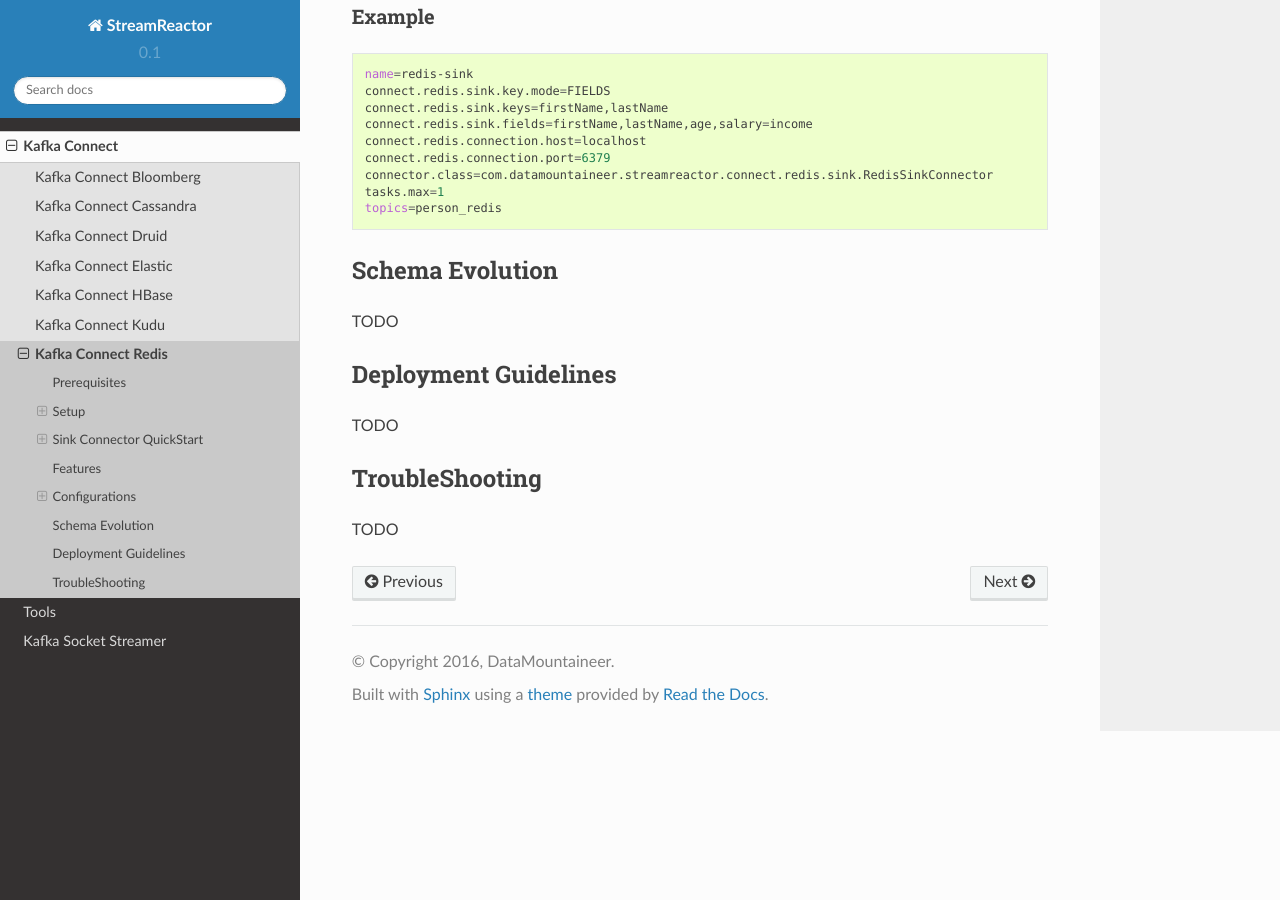
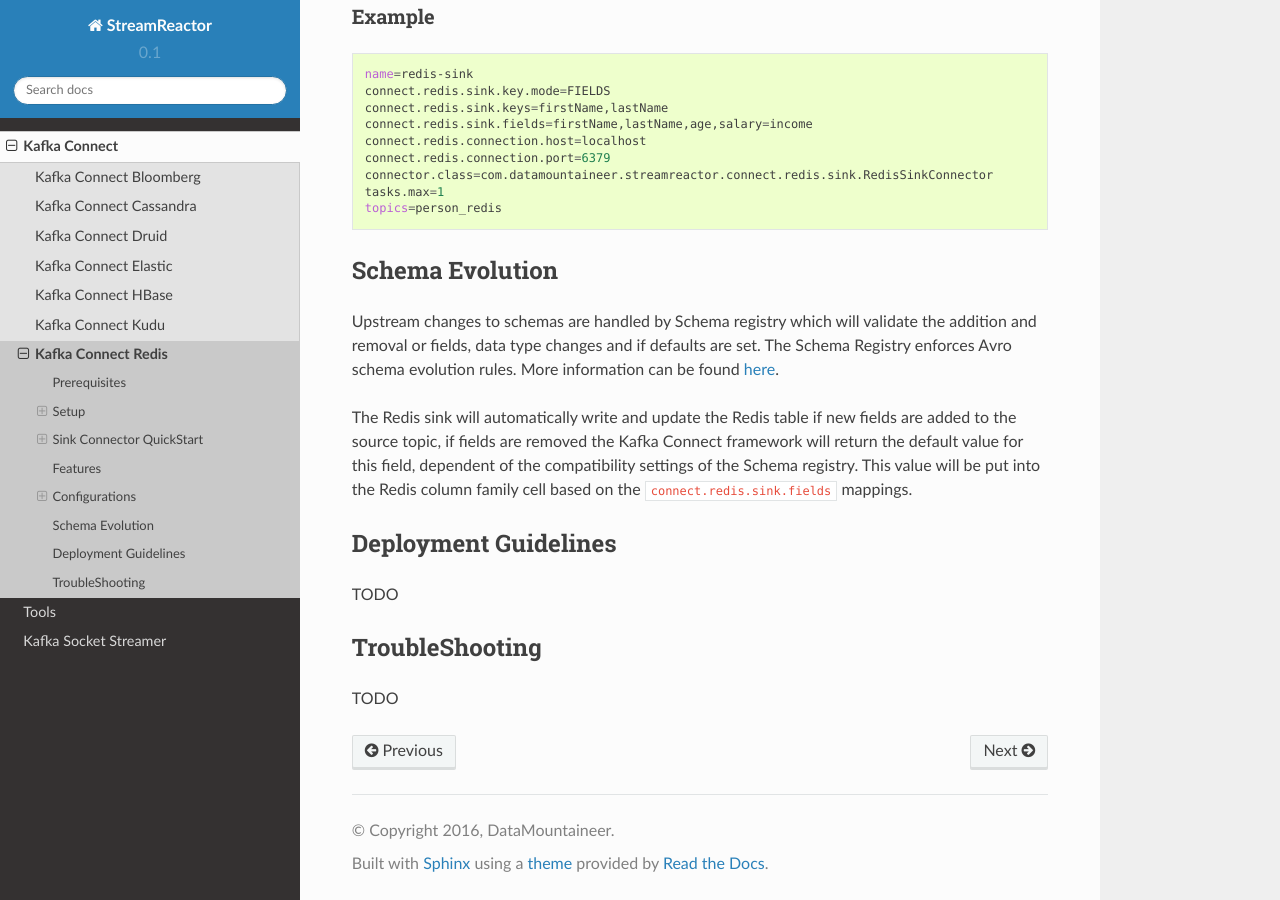
Before and after one commit to waffle-iron/docs, a Sphinx documentation site: the page built from source/redis.rst, in a window 1280 px wide and 900 px high, scrolled down 7102 px. Built offline with Sphinx 7.4.7 and the Read the Docs theme 2.0.0, drawn with Linux system fonts in a browser that asks for light colours.

Commit message:
more clean up

```diff
--- a/source/redis.rst
+++ b/source/redis.rst
@@ -363,7 +363,14 @@
 Schema Evolution
 ----------------
 
-TODO
+Upstream changes to schemas are handled by Schema registry which will validate the addition and removal
+or fields, data type changes and if defaults are set. The Schema Registry enforces Avro schema evolution rules.
+More information can be found `here <http://docs.confluent.io/2.0.1/schema-registry/docs/api.html#compatibility>`_.
+
+The Redis sink will automatically write and update the Redis table if new fields are added to the source topic,
+if fields are removed the Kafka Connect framework will return the default value for this field, dependent of the
+compatibility settings of the Schema registry. This value will be put into the Redis column family cell based on the
+``connect.redis.sink.fields`` mappings.
 
 Deployment Guidelines
 ---------------------
```
